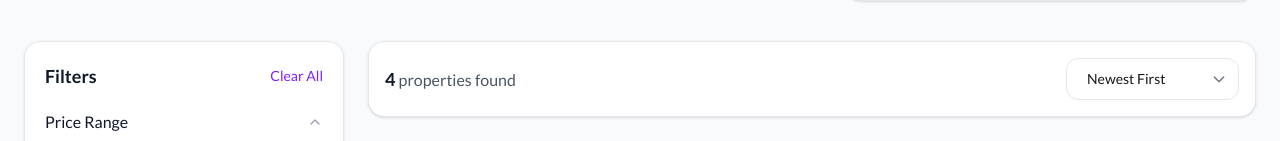
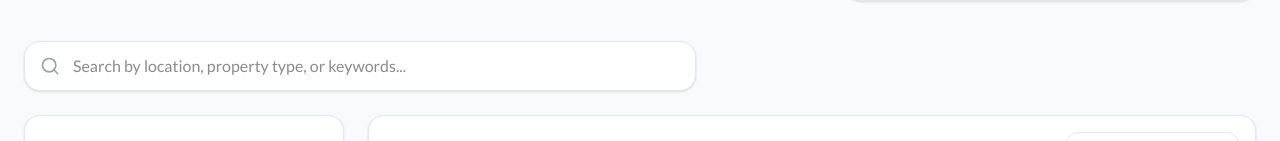
Before and after one commit to Vincentvirtuoso/verified-properties, a Next.js app: page /properties in a window 1280 px wide. Shown: the part 196-337 px from the top of the page. Built offline with nearby package versions, Linux system fonts and the light colour scheme; grey boxes are pictures that could not be loaded.

Commit message:
feat: implement search functionality with debouncing and suggestions in properties page

```diff
--- a/app/(user)/properties/page.tsx
+++ b/app/(user)/properties/page.tsx
@@ -1,4 +1,3 @@
-// app/properties/page.tsx
 "use client";
 
 import {
@@ -12,7 +11,8 @@ import { useSearchParams, useRouter } from "next/navigation";
 import { properties } from "@/data/properties";
 import { PropertyCard } from "@/components/cards/PropertyCard";
 import { AdvancedFilters } from "@/components/common/AdvancedFilters";
-import { LuFilter, LuX } from "react-icons/lu";
+import { LuFilter, LuX, LuSearch } from "react-icons/lu";
+import { useDebounce } from "@/hooks/useDebounce";
 
 type ListingType = "all" | "rent" | "sale";
 type SortOption = "newest" | "price-low" | "price-high";
@@ -70,8 +70,94 @@ export default function PropertiesPage() {
   const [showMobileFilters, setShowMobileFilters] = useState(false);
   const [filters, setFilters] = useState<FilterState>(DEFAULT_FILTERS);
   const [activeFiltersCount, setActiveFiltersCount] = useState(0);
+  const [searchQuery, setSearchQuery] = useState("");
+  const [searchSuggestions, setSearchSuggestions] = useState<string[]>([]);
+  const [showSuggestions, setShowSuggestions] = useState(false);
 
   const currentType = (searchParams.get("type") as ListingType) || "all";
+  const searchParam = searchParams.get("search") || "";
+
+  // Debounce search to avoid excessive filtering
+  const debouncedSearchQuery = useDebounce(searchQuery, 300);
+
+  // Initialize search from URL
+  useEffect(() => {
+    if (searchParam && !searchQuery) {
+      setSearchQuery(searchParam);
+    }
+  }, [searchParam]);
+
+  // Generate search suggestions
+  useEffect(() => {
+    if (debouncedSearchQuery.length >= 2) {
+      const suggestions = new Set<string>();
+
+      properties.forEach((property) => {
+        const searchLower = debouncedSearchQuery.toLowerCase();
+
+        // Add matching titles
+        if (property.title.toLowerCase().includes(searchLower)) {
+          suggestions.add(property.title);
+        }
+
+        // Add matching locations
+        if (property.location.toLowerCase().includes(searchLower)) {
+          suggestions.add(property.location);
+        }
+
+        // Add matching property types
+        if (property.type.toLowerCase().includes(searchLower)) {
+          suggestions.add(property.type);
+        }
+      });
+
+      setSearchSuggestions(Array.from(suggestions).slice(0, 5));
+      setShowSuggestions(true);
+    } else {
+      setSearchSuggestions([]);
+      setShowSuggestions(false);
+    }
+  }, [debouncedSearchQuery]);
+
+  // Update URL with search query
+  const updateSearchParams = useCallback(
+    (query: string) => {
+      const params = new URLSearchParams(searchParams.toString());
+
+      startTransition(() => {
+        if (query) {
+          params.set("search", query);
+        } else {
+          params.delete("search");
+        }
+        router.push(`/properties?${params.toString()}`, { scroll: false });
+      });
+    },
+    [searchParams, router],
+  );
+
+  const handleSearchChange = (e: React.ChangeEvent<HTMLInputElement>) => {
+    const value = e.target.value;
+    setSearchQuery(value);
+    updateSearchParams(value);
+  };
+
+  const handleSearchSubmit = (e: React.FormEvent) => {
+    e.preventDefault();
+    setShowSuggestions(false);
+  };
+
+  const handleSuggestionClick = (suggestion: string) => {
+    setSearchQuery(suggestion);
+    updateSearchParams(suggestion);
+    setShowSuggestions(false);
+  };
+
+  const clearSearch = () => {
+    setSearchQuery("");
+    updateSearchParams("");
+    setSearchSuggestions([]);
+  };
 
   useEffect(() => {
     let count = 0;
@@ -90,20 +176,44 @@ export default function PropertiesPage() {
     )
       count++;
     if (filters.agent !== "all") count++;
+    if (searchQuery) count++;
     setActiveFiltersCount(count);
-  }, [filters]);
+  }, [filters, searchQuery]);
 
   const { filteredProperties, sortedProperties } = useMemo(() => {
     const filtered = properties.filter((property) => {
+      // Search filter
+      if (debouncedSearchQuery) {
+        const searchLower = debouncedSearchQuery.toLowerCase();
+        const searchableText = [
+          property.title,
+          property.location,
+          property.type,
+          property.description,
+          property.agent?.name,
+          property.agent?.company,
+        ]
+          .filter(Boolean)
+          .join(" ")
+          .toLowerCase();
+
+        if (!searchableText.includes(searchLower)) {
+          return false;
+        }
+      }
+
+      // Type filter
       if (currentType !== "all" && property.listingType !== currentType)
         return false;
 
+      // Price filter
       if (
         property.price < filters.priceRange[0] ||
         property.price > filters.priceRange[1]
       )
         return false;
 
+      // Bedrooms filter
       if (filters.bedrooms !== "any") {
         const bedroomNum = parseInt(filters.bedrooms);
         if (filters.bedrooms === "5+") {
@@ -113,6 +223,7 @@ export default function PropertiesPage() {
         }
       }
 
+      // Bathrooms filter
       if (filters.bathrooms !== "any") {
         const bathroomNum = parseInt(filters.bathrooms);
         if (filters.bathrooms === "5+") {
@@ -122,6 +233,7 @@ export default function PropertiesPage() {
         }
       }
 
+      // Property type filter
       if (
         filters.propertyType.length > 0 &&
         !filters.propertyType.includes(property.type)
@@ -129,6 +241,7 @@ export default function PropertiesPage() {
         return false;
       }
 
+      // Location filter
       if (
         filters.location !== "all" &&
         property.location !== filters.location
@@ -136,11 +249,13 @@ export default function PropertiesPage() {
         return false;
       }
 
+      // Area filter
       if (property.area) {
         if (property.area < filters.minArea || property.area > filters.maxArea)
           return false;
       }
 
+      // Agent filter
       if (filters.agent !== "all" && property.agent?.name !== filters.agent) {
         return false;
       }
@@ -163,7 +278,7 @@ export default function PropertiesPage() {
     });
 
     return { filteredProperties: filtered, sortedProperties: sorted };
-  }, [currentType, sortBy, filters]);
+  }, [currentType, sortBy, filters, debouncedSearchQuery]);
 
   const handleTypeChange = (type: ListingType) => {
     const params = new URLSearchParams(searchParams.toString());
@@ -188,14 +303,38 @@ export default function PropertiesPage() {
 
   const clearAllFilters = useCallback(() => {
     setFilters(DEFAULT_FILTERS);
+    clearSearch();
   }, []);
 
-  const removeFilter = useCallback((filterKey: keyof FilterState) => {
-    setFilters((prev) => ({
-      ...prev,
-      [filterKey]: DEFAULT_FILTERS[filterKey],
-    }));
-  }, []);
+  const removeFilter = useCallback(
+    (filterKey: keyof FilterState | "search") => {
+      if (filterKey === "search") {
+        clearSearch();
+      } else {
+        setFilters((prev) => ({
+          ...prev,
+          [filterKey]: DEFAULT_FILTERS[filterKey],
+        }));
+      }
+    },
+    [],
+  );
+
+  // Highlight matching text in suggestions
+  const highlightMatch = (text: string, query: string) => {
+    if (!query) return text;
+
+    const parts = text.split(new RegExp(`(${query})`, "gi"));
+    return parts.map((part, i) =>
+      part.toLowerCase() === query.toLowerCase() ? (
+        <span key={i} className="bg-violet-100 text-violet-900 font-medium">
+          {part}
+        </span>
+      ) : (
+        part
+      ),
+    );
+  };
 
   return (
     <div className="min-h-screen bg-gray-50">
@@ -240,6 +379,67 @@ export default function PropertiesPage() {
           </div>
         </div>
 
+        {/* Search Bar */}
+        <div className="mb-6">
+          <div className="relative max-w-2xl">
+            <form onSubmit={handleSearchSubmit}>
+              <div className="relative">
+                <LuSearch className="absolute left-4 top-1/2 -translate-y-1/2 w-5 h-5 text-gray-400" />
+                <input
+                  type="text"
+                  value={searchQuery}
+                  onChange={handleSearchChange}
+                  onFocus={() =>
+                    searchSuggestions.length > 0 && setShowSuggestions(true)
+                  }
+                  placeholder="Search by location, property type, or keywords..."
+                  className="w-full pl-12 pr-12 py-3 bg-white border border-gray-200 rounded-2xl text-base
+                           focus:outline-none focus:ring-2 focus:ring-violet-600 focus:border-transparent
+                           shadow-sm transition-all"
+                />
+                {searchQuery && (
+                  <button
+                    type="button"
+                    onClick={clearSearch}
+                    className="absolute right-4 top-1/2 -translate-y-1/2 p-1 hover:bg-gray-100 rounded-full transition-colors"
+                    aria-label="Clear search"
+                  >
+                    <LuX className="w-4 h-4 text-gray-400" />
+                  </button>
+                )}
+              </div>
+            </form>
+
+            {/* Search Suggestions */}
+            {showSuggestions && searchSuggestions.length > 0 && (
+              <div className="absolute z-50 mt-2 w-full max-w-2xl bg-white rounded-xl border border-gray-200 shadow-lg overflow-hidden">
+                {searchSuggestions.map((suggestion, index) => (
+                  <button
+                    key={index}
+                    onClick={() => handleSuggestionClick(suggestion)}
+                    className="w-full px-4 py-3 text-left hover:bg-gray-50 transition-colors border-b border-gray-100 last:border-0"
+                  >
+                    <div className="flex items-center gap-3">
+                      <LuSearch className="w-4 h-4 text-gray-400 flex-shrink-0" />
+                      <span className="text-gray-700">
+                        {highlightMatch(suggestion, debouncedSearchQuery)}
+                      </span>
+                    </div>
+                  </button>
+                ))}
+              </div>
+            )}
+
+            {/* Click outside to close suggestions */}
+            {showSuggestions && (
+              <div
+                className="fixed inset-0 z-40"
+                onClick={() => setShowSuggestions(false)}
+              />
+            )}
+          </div>
+        </div>
+
         <div className="flex flex-col lg:flex-row gap-6">
           <aside className="hidden lg:block w-80 flex-shrink-0">
             <div className="sticky top-24">
@@ -270,6 +470,12 @@ export default function PropertiesPage() {
                     </span>{" "}
                     {sortedProperties.length === 1 ? "property" : "properties"}{" "}
                     found
+                    {debouncedSearchQuery && (
+                      <span className="text-gray-500">
+                        {" "}
+                        for "{debouncedSearchQuery}"
+                      </span>
+                    )}
                   </p>
 
                   <button
@@ -332,6 +538,12 @@ export default function PropertiesPage() {
                     </button>
                   </div>
                   <div className="flex flex-wrap gap-2">
+                    {searchQuery && (
+                      <FilterTag
+                        label={`Search: ${searchQuery}`}
+                        onRemove={() => removeFilter("search")}
+                      />
+                    )}
                     {filters.location !== "all" && (
                       <FilterTag
                         label={`Location: ${filters.location.split(",")[0]}`}
@@ -404,13 +616,15 @@ export default function PropertiesPage() {
                     aria-label="No properties found"
                   >
                     <div className="text-6xl mb-6" aria-hidden="true">
-                      🏠
+                      🔍
                     </div>
                     <h3 className="text-2xl font-semibold text-gray-800">
                       No properties found
                     </h3>
                     <p className="text-gray-500 mt-3 mb-6">
-                      Try adjusting your filters or check back later.
+                      {searchQuery
+                        ? `No results for "${searchQuery}". Try different keywords or adjust your filters.`
+                        : "Try adjusting your filters or check back later."}
                     </p>
                     <button
                       onClick={clearAllFilters}
--- a/app/page.tsx
+++ b/app/page.tsx
@@ -52,7 +52,7 @@ export default function HomePage() {
       e.preventDefault();
       if (searchQuery.trim()) {
         console.log("Searching for:", searchQuery);
-        router.push(`/properties?q=${encodeURIComponent(searchQuery)}`);
+        router.push(`/properties?search=${encodeURIComponent(searchQuery)}`);
       }
     },
     [searchQuery],
--- /dev/null
+++ b/hooks/useDebounce.ts
@@ -0,0 +1,17 @@
+import { useState, useEffect } from "react";
+
+export function useDebounce<T>(value: T, delay: number = 300): T {
+  const [debouncedValue, setDebouncedValue] = useState<T>(value);
+
+  useEffect(() => {
+    const timer = setTimeout(() => {
+      setDebouncedValue(value);
+    }, delay);
+
+    return () => {
+      clearTimeout(timer);
+    };
+  }, [value, delay]);
+
+  return debouncedValue;
+}
```
